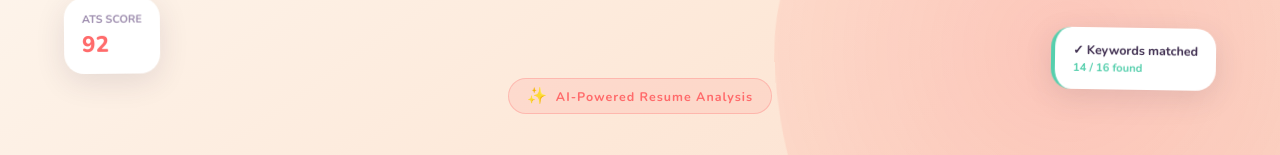
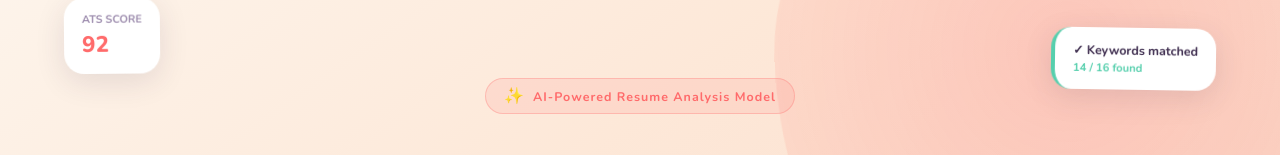
Before and after one commit to Vamsi-711/Resumelift_free-ATS-checker, a website: page index.HTML in a window 1280 px wide. Shown: the part 119-274 px from the top of the page. Drawn offline with nearby package versions, Linux system fonts and the light colour scheme.

Commit message:
Update index

```diff
--- a/index.HTML
+++ b/index.HTML
@@ -686,7 +686,7 @@
   </div>
 
   <div class="hero-inner">
-    <div class="hero-badge"><span>✨</span> AI-Powered Resume Analysis</div>
+    <div class="hero-badge"><span>✨</span> AI-Powered Resume Analysis Model</div>
     <h1>Get Your Resume<br><em>Interview-Ready</em></h1>
     <p class="hero-sub">Paste your resume, get an instant ATS compatibility score, and discover exactly what to fix to land more interviews.</p>
     <a href="#tool" class="hero-cta">
```
